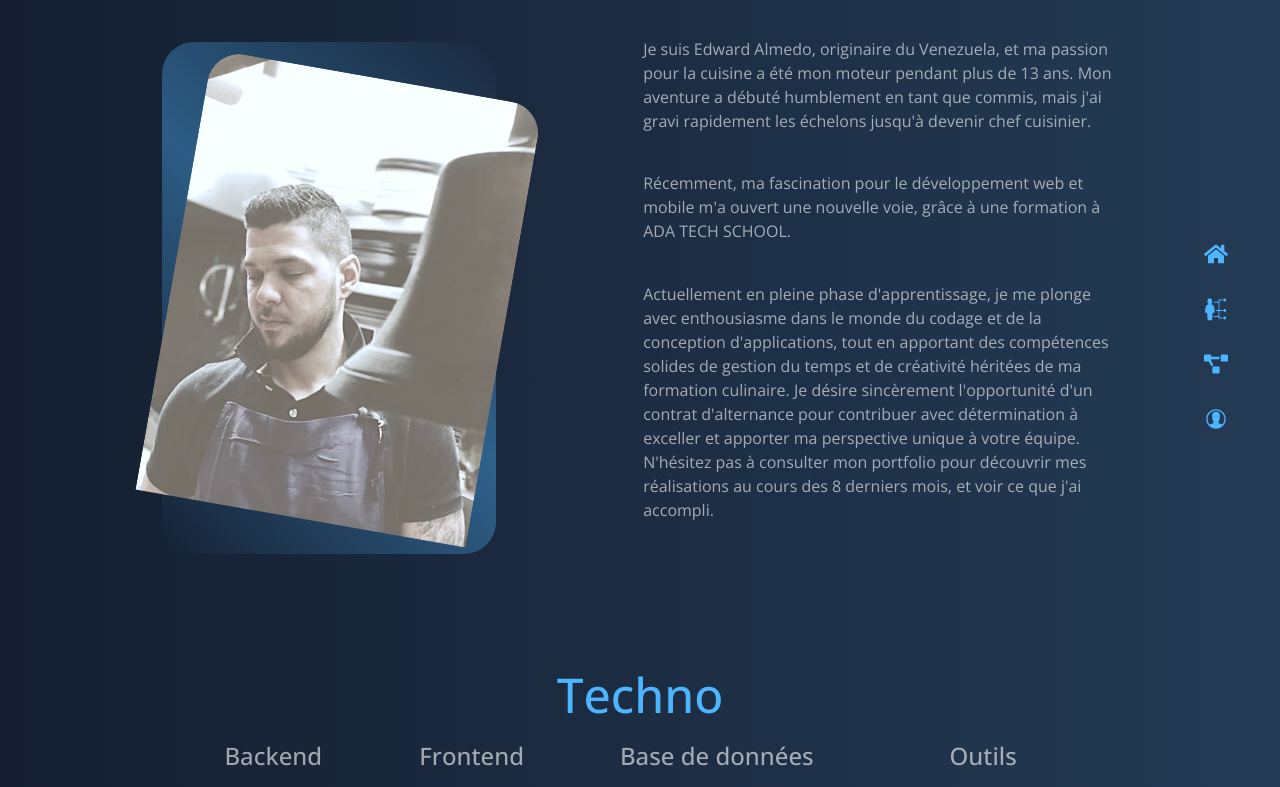
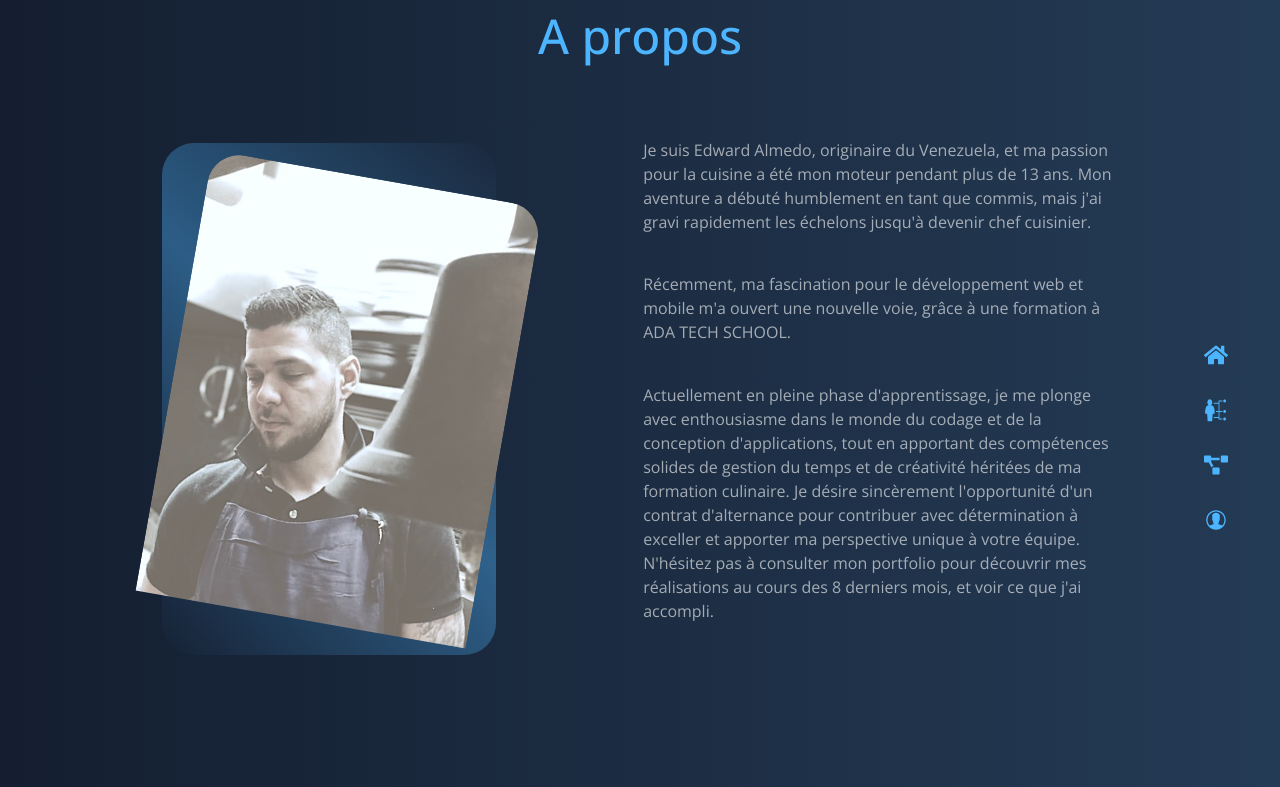
Before and after one commit to edwardrico/portfolio, a React (Create React App) app: page / in a window 1280 px wide. Shown: the part 893-1680 px from the top of the page. Built offline with nearby package versions, Linux system fonts and the light colour scheme.

Commit message:
media-query

```diff
--- a/src/components/about/about.css
+++ b/src/components/about/about.css
@@ -11,6 +11,7 @@
     display:grid;
     grid-template-columns: 35% 50%;
     gap:15%;
+    margin-top: 2rem;
 
 }
 
@@ -37,7 +38,7 @@
 
 #about h1{
     color: var(--color-primary);
-    margin-top: -1rem;
+    margin-top: 3.3rem;
 
 }
 
@@ -87,7 +88,12 @@
     .about-container {
       grid-template-columns: 1fr;
       gap: 0%;
+
     }
+    #about h1{
+        margin-top: -3rem;
+    }
+
     .about-me {
       height: auto;
     }
--- a/src/components/technologies/technologies.css
+++ b/src/components/technologies/technologies.css
@@ -7,10 +7,12 @@
 }
 #technology h1{
   color: var(--color-primary);
+  margin-top: 12rem;
 }
 
 .column h2{
   color:var(--color-light);
+  margin-top: 3rem;
 
 }
 
@@ -92,6 +94,10 @@
 
 
   @media screen and (max-width: 600px) {
+    #technology h1{
+      margin-top:1rem;
+    }
+
     .column {
       flex-basis: 100%;
       margin: 0.5rem 0;
```
